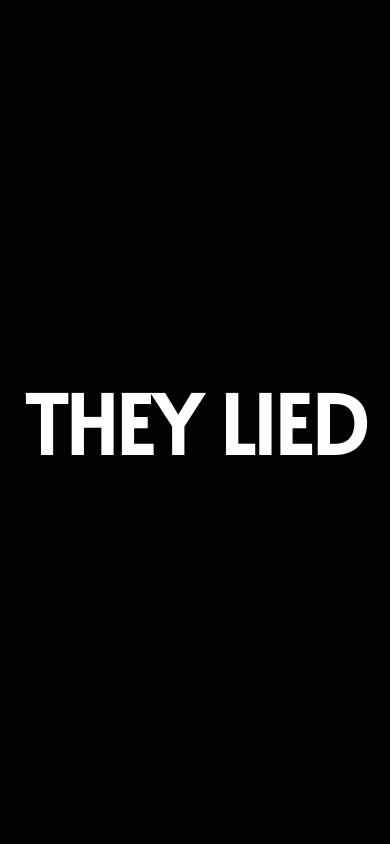
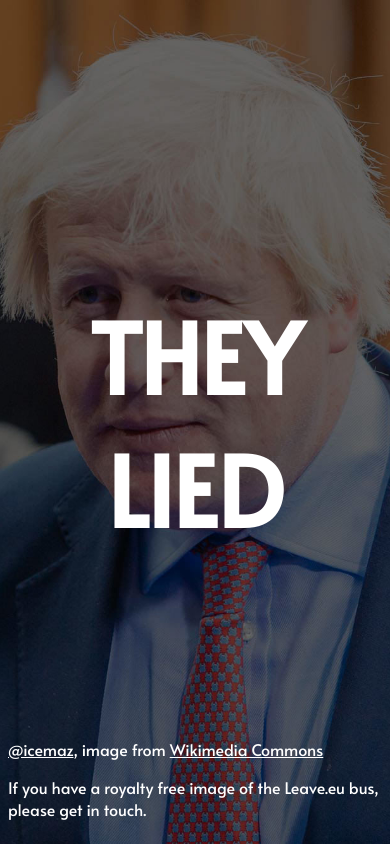
Before and after one commit to EdwardJFox/boris-bus, a plain HTML site: page index.html in a window 390 px wide. Drawn offline with Linux system fonts and the light colour scheme.

Commit message:
Added boris

```diff
--- a/index.html
+++ b/index.html
@@ -6,8 +6,12 @@
   <body>
     <main>
       <h1>THEY LIED</h1>
+      <button class="hidden" id="bigButton">Play with audio</button>
     </main>
-    <button class="hidden" id="bigButton">Play with audio</button>
+    <footer>
+      <a href="https://twitter.com/icemaz">@icemaz</a>, image from <a href="https://commons.wikimedia.org/wiki/File:Informal_meeting_of_ministers_for_foreign_affairs_(Gymnich)._Arrivals_Boris_Johnson_(36928363842).jpg">Wikimedia Commons</a>
+      <p>If you have a royalty free image of the Leave.eu bus, please get in touch.</p>
+    </footer>
     <audio id="cbtAudio">
       <source src="cbt.mp3" type="audio/mpeg" autoplay>
     </audio>
@@ -39,9 +43,15 @@
         margin: 0;
         padding: 0;
       }
+      body {
+        background-image: url('./boris.jpg');
+        background-position: center center;
+        background-size: cover;
+      }
       h1 {
         color: #fff;
-        font-size: 5rem;
+        font-size: 6rem;
+        text-align: center;
       }
       main {
         width: 100%;
@@ -49,6 +59,15 @@
         display: flex;
         align-items: center;
         justify-content: center;
+      }
+      footer {
+        position: absolute;
+        bottom: 0.5rem;
+        left: 0.5rem;
+        color: #fff;
+      }
+      footer a {
+        color: #fff;
       }
       .hidden {
         display: none;
@@ -65,6 +84,16 @@
         border: none;
         cursor: pointer;
       }
+      @media only screen
+      and (max-device-width: 780px)
+      and (-webkit-min-device-pixel-ratio: 2)
+      and (orientation: portrait) {
+        button {
+          width: 70%;
+          left: 15%;
+          bottom: 8rem;
+        }
+      }
     </style>
   </body>
 </html>
```
Also changed, not shown: boris.jpg (added).
